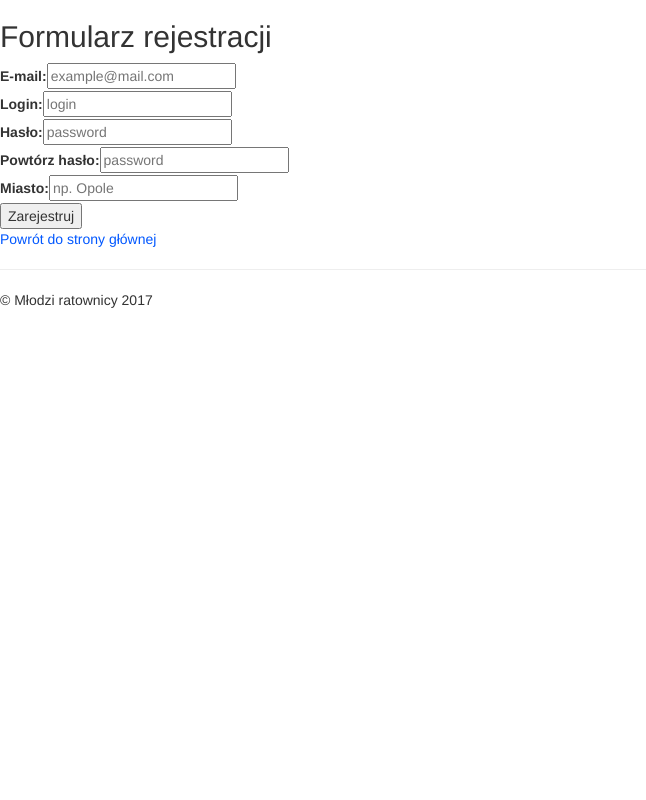
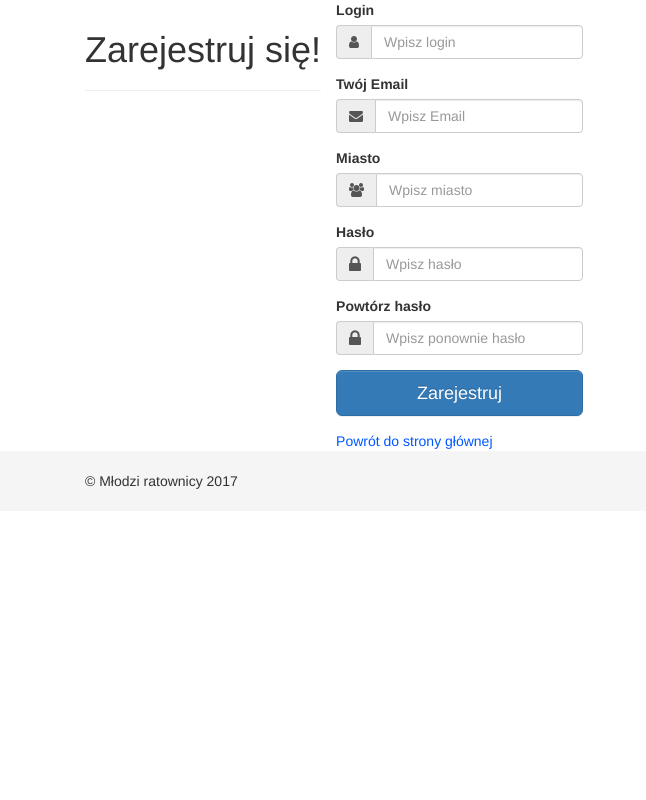
Before and after one commit to tojatos/DesignThinking, a CodeIgniter app: page /DesignThinking/Register in a window 1280 px wide. Shown: the whole page, without its empty margins (0-646 px from the left). Run offline with CodeIgniter, Linux system fonts and the light colour scheme; some libraries are stand-ins or nearby versions.

Commit message:
form register

```diff
--- a/application/views/Register/register.php
+++ b/application/views/Register/register.php
@@ -1,11 +1,109 @@
 <?php defined('BASEPATH') OR exit('No direct script access allowed'); ?>
-<form class="register_form" method="post">
-  <h2>Formularz rejestracji</h2>
-  <div class="input"><label>E-mail:</label><input type="email" name="email" value="" placeholder="example@mail.com"></div>
-  <div class="input"><label>Login:</label><input type="text" name="login" value="" placeholder="login"></div>
-  <div class="input"><label>Hasło:</label><input type="password" name="password" value="" placeholder="password"></div>
-  <div class="input"><label>Powtórz hasło:</label><input type="password" name="password_repeat" value="" placeholder="password"></div>
-  <div class="input"><label>Miasto:</label><input type="text" name="city" value="" placeholder="np. Opole"></div>
-  <div class="input"><input type="submit" value="Zarejestruj"></div>
-</form>
-<a href="<?= base_url() ?>" class="center">Powrót do strony głównej</a>
+<script type="text/javascript">
+        window.alert = function(){};
+        var defaultCSS = document.getElementById('bootstrap-css');
+        function changeCSS(css){
+            if(css) $('head > link').filter(':first').replaceWith('<link rel="stylesheet" href="'+ css +'" type="text/css" />');
+            else $('head > link').filter(':first').replaceWith(defaultCSS);
+        }
+        $( document ).ready(function() {
+          var iframe_height = parseInt($('html').height());
+          window.parent.postMessage( iframe_height, 'http://bootsnipp.com');
+        });
+    </script>
+</head>
+<body>
+	<!DOCTYPE html>
+<html lang="en">
+    <head>
+		<meta name="viewport" content="width=device-width, initial-scale=1">
+		<link rel="stylesheet" type="text/css" href="assets/css/bootstrap.css">
+
+		<!-- Website CSS style -->
+		<link rel="stylesheet" type="text/css" href="assets/css/main.css">
+
+		<!-- Website Font style -->
+	    <link rel="stylesheet" href="https://maxcdn.bootstrapcdn.com/font-awesome/4.6.1/css/font-awesome.min.css">
+
+		<!-- Google Fonts -->
+		<link href='https://fonts.googleapis.com/css?family=Passion+One' rel='stylesheet' type='text/css'>
+		<link href='https://fonts.googleapis.com/css?family=Oxygen' rel='stylesheet' type='text/css'>
+	</head>
+	<body>
+		<div class="container">
+			<div class="row main">
+				<div class="panel-heading">
+	               <div class="panel-title text-center">
+	               		<h1 class="title">Zarejestruj się!</h1>
+	               		<hr />
+	               	</div>
+	            </div>
+				<div class="main-login main-center">
+          <form class="register_form" method="post">
+						<div class="form-group">
+              <label for="login" class="cols-sm-2 control-label">Login</label>
+							<div class="cols-sm-10">
+								<div class="input-group">
+									<span class="input-group-addon"><i class="fa fa-user fa" aria-hidden="true"></i></span>
+									<input type="text" class="form-control" name="login" id="login"  placeholder="Wpisz login"/>
+								</div>
+							</div>
+						</div>
+
+						<div class="form-group">
+							<label for="email" class="cols-sm-2 control-label">Twój Email</label>
+							<div class="cols-sm-10">
+								<div class="input-group">
+									<span class="input-group-addon"><i class="fa fa-envelope fa" aria-hidden="true"></i></span>
+									<input type="email" class="form-control" name="email" id="email"  placeholder="Wpisz Email"/>
+								</div>
+							</div>
+						</div>
+
+						<div class="form-group">
+							<label for="city" class="cols-sm-2 control-label">Miasto</label>
+							<div class="cols-sm-10">
+								<div class="input-group">
+									<span class="input-group-addon"><i class="fa fa-users fa" aria-hidden="true"></i></span>
+									<input type="text" class="form-control" name="city" id="city"  placeholder="Wpisz miasto"/>
+								</div>
+							</div>
+						</div>
+						<div class="form-group">
+							<label for="password" class="cols-sm-2 control-label">Hasło</label>
+							<div class="cols-sm-10">
+								<div class="input-group">
+									<span class="input-group-addon"><i class="fa fa-lock fa-lg" aria-hidden="true"></i></span>
+									<input type="password" class="form-control" name="password" id="password"  placeholder="Wpisz hasło"/>
+								</div>
+							</div>
+						</div>
+
+						<div class="form-group">
+							<label for="password_repeat" class="cols-sm-2 control-label">Powtórz hasło</label>
+							<div class="cols-sm-10">
+								<div class="input-group">
+									<span class="input-group-addon"><i class="fa fa-lock fa-lg" aria-hidden="true"></i></span>
+									<input type="password" class="form-control" name="password_repeat" id="password_repeat"  placeholder="Wpisz ponownie hasło"/>
+								</div>
+							</div>
+						</div>
+						<div class="form-group ">
+							<div><input class="btn btn-primary btn-lg btn-block login-button" type="submit" value="Zarejestruj"></div>
+						</div>
+						<div class="login-register">
+				            <a href="<?= base_url() ?>" class="center">Powrót do strony głównej</a>
+				         </div>
+					</form>
+				</div>
+			</div>
+		</div>
+
+		<script type="text/javascript" src="assets/js/bootstrap.js"></script>
+	</body>
+</html>
+	<script type="text/javascript">
+
+	</script>
+</body>
+</html>
--- a/application/views/inc/footer.php
+++ b/application/views/inc/footer.php
@@ -1,7 +1,8 @@
 <?php defined('BASEPATH') OR exit('No direct script access allowed'); ?>
-    <hr>
-      <footer>
-        <p>&copy; Młodzi ratownicy 2017</p>
-      </footer>
+    <footer class="footer">
+      <div class="container">
+        <p class="foot_p">&copy; Młodzi ratownicy 2017</p>
+      </div>
+    </footer>
 </body>
 </html>
--- a/public/css/main.scss
+++ b/public/css/main.scss
@@ -66,3 +66,18 @@ html {
     }
 
 }
+
+html {
+  position: relative;
+  min-height: 100%;
+}
+body {
+  margin-bottom: 60px;
+}
+.footer {
+  bottom: 0;
+  width: 100%;
+  height: 60px;
+  line-height: 60px;
+  background-color: #f5f5f5;
+}
```
Also changed, not shown: public/css/main.css, 1 other file.
